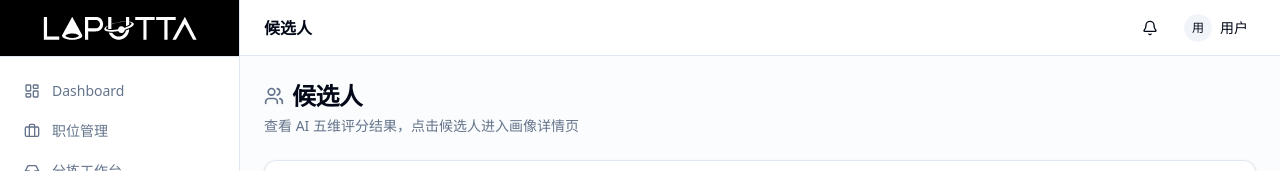
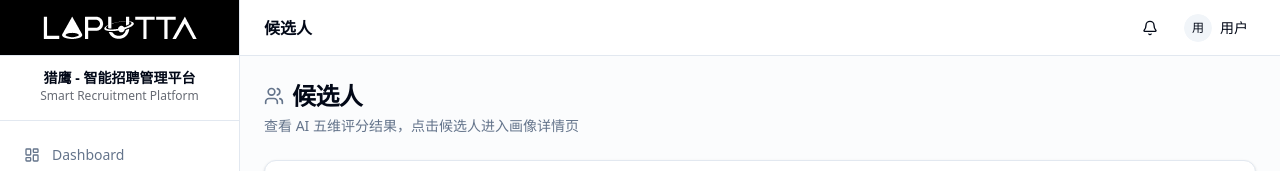
Before and after one commit to pleasureswx123/falcon-recruit, a Next.js app in the folder frontend/: page /candidates in a window 1280 px wide. Shown: the top 171 px of the page. Built offline with nearby package versions, Linux system fonts and the light colour scheme; no server answers.

Commit message:
更新侧边栏 logo 显示效果

```diff
--- a/frontend/src/components/layout/sidebar.tsx
+++ b/frontend/src/components/layout/sidebar.tsx
@@ -6,8 +6,10 @@ import { Separator } from "@/components/ui/separator"
 export function Sidebar() {
   return (
     <aside className="flex h-screen w-60 flex-col border-r bg-background">
-      <div className="flex h-14 shrink-0 items-center justify-center bg-black px-4 py-2">
-        <div className="relative w-[80%]" style={{ aspectRatio: '120/26' }}>
+        <div className="border-b border-sidebar-border py-4 pt-0">
+            <div className="flex flex-col gap-3">
+                <div className="flex h-14 shrink-0 items-center justify-center bg-black px-4 py-2 border-b border-sidebar-border">
+                    <div className="relative w-[80%]" style={{aspectRatio: '120/26'}}>
                         <Image
                             src="/logo.svg"
                             alt="莱博塔Logo"
@@ -17,7 +19,12 @@ export function Sidebar() {
                         />
                     </div>
                 </div>
-      <Separator />
+                <div className="flex items-center flex-col">
+                    <span className="text-sm font-semibold text-sidebar-foreground">猎鹰 - 智能招聘管理平台</span>
+                    <span className="text-xs text-sidebar-foreground/60">Smart Recruitment Platform</span>
+                </div>
+            </div>
+        </div>
       {/* <div className="flex h-14 shrink-0 items-center px-4">
         <Logo />
       </div>
```
Lines whose indentation alone changed are shown as unchanged.
